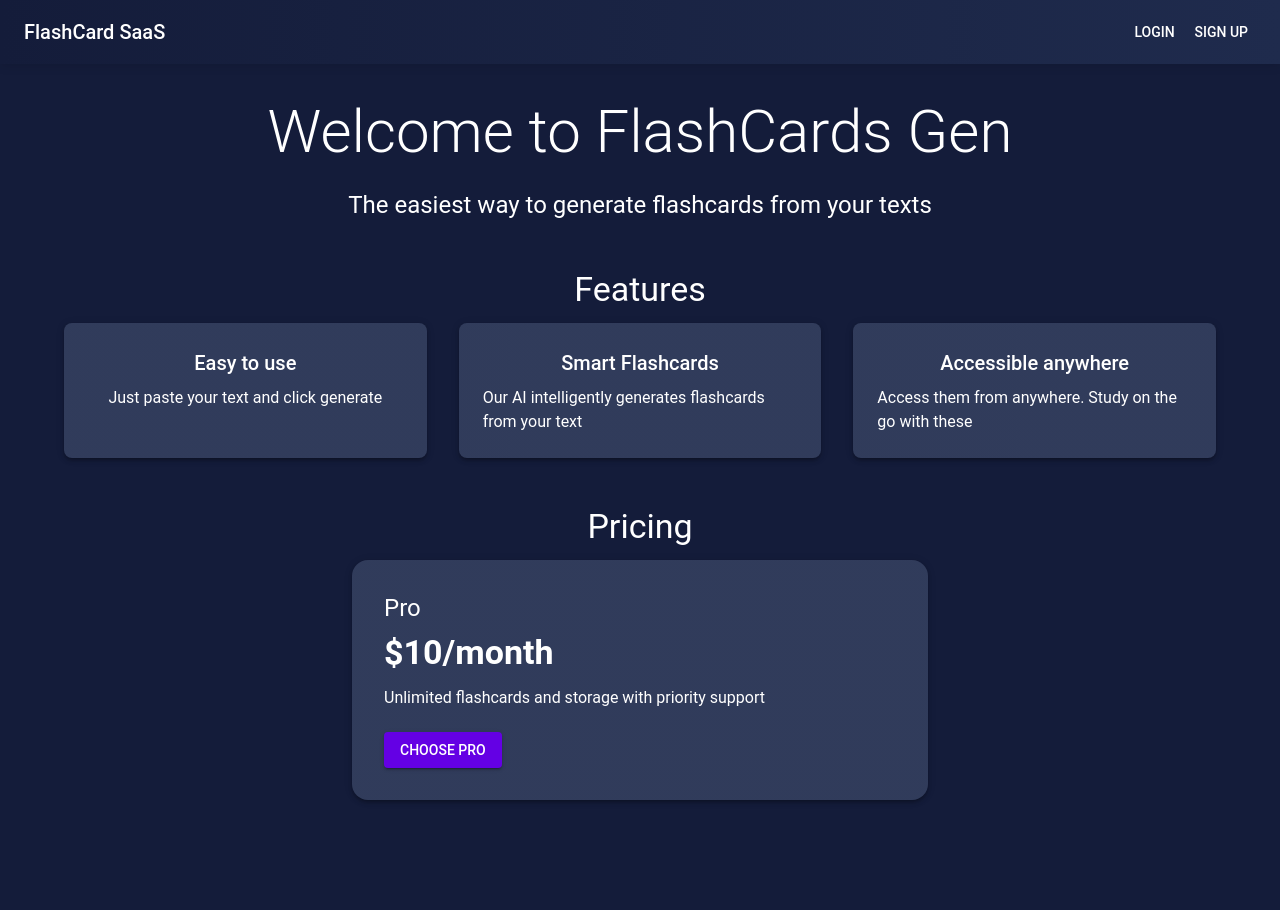
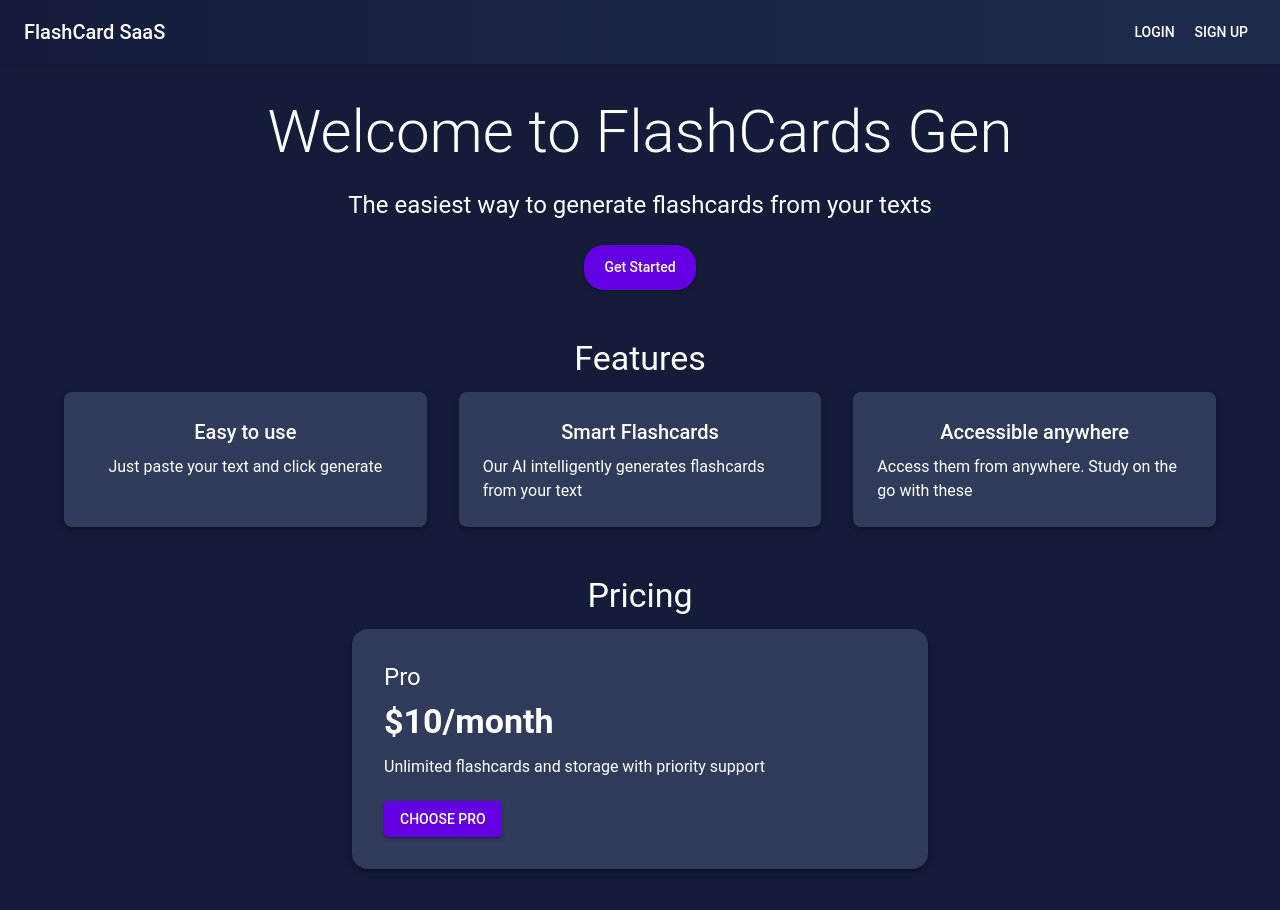
Before and after one commit to nwaniayo/flashcard-saas, a Next.js app: page / in a window 1280 px wide. Shown: the top 910 px of the page. Before the commit the page ends 880 px from the top, so only its background shows below. Built offline with nearby package versions, Linux system fonts and the light colour scheme; no server answers.

Commit message:
chore: Update Home page with conditional rendering of Get Started button

```diff
--- a/app/page.js
+++ b/app/page.js
@@ -163,7 +163,7 @@ export default function Home() {
               <Typography variant="h5" gutterBottom>
                 The easiest way to generate flashcards from your texts
               </Typography>
-              <SignedIn>
+
                 <Button
                   variant="contained"
                   sx={{
@@ -176,12 +176,18 @@ export default function Home() {
                     padding: '10px 20px',
                     textTransform: 'none',
                   }}
-                  component={Link}
-                  href="/generate"
+                  component="button"
+                  onClick={() => {
+                    if (!isSignedIn) {
+                      window.location.href = '/sign-in';
+                    } else {
+                      window.location.href = '/generate';
+                    }
+                  }}
                 >
                   Get Started
                 </Button>
-              </SignedIn>
+
             </Box>
 
             <Box sx={{ mb: 6 }}>
```
